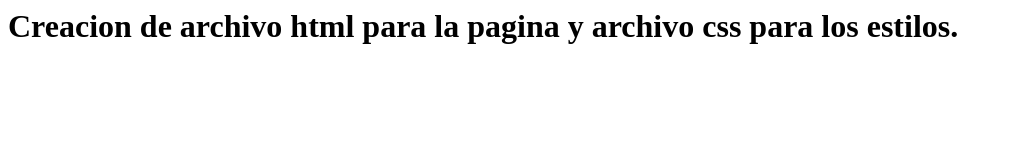
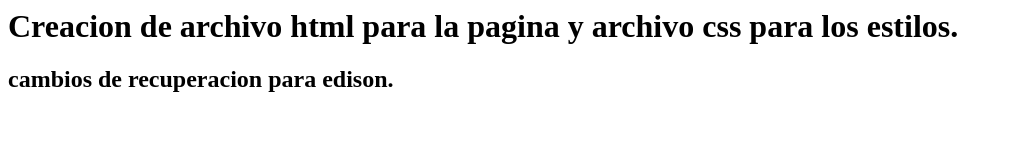
Before and after one commit to CriSant20/CFASOFT_CaritasFelices, a plain HTML site: page index.html in a window 1280 px wide. Shown: the whole page, without its empty margins (0-1012 px from the left). Drawn offline with Linux system fonts and the light colour scheme.

Commit message:
agregue un h2 para demostracion a edison

```diff
--- a/index.html
+++ b/index.html
@@ -8,5 +8,8 @@
     <h1>
         Creacion de archivo html para la pagina y archivo css para los estilos.
     </h1>
+    <h2>
+        cambios de recuperacion para edison.
+    </h2>
 </body>
 </html>
```
